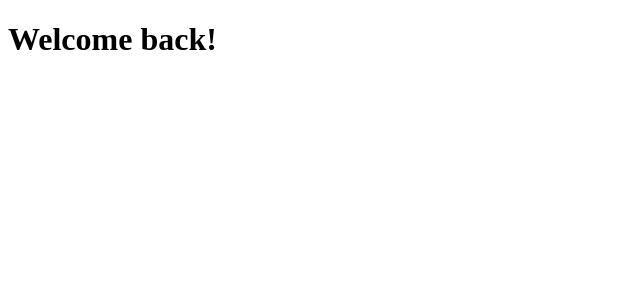
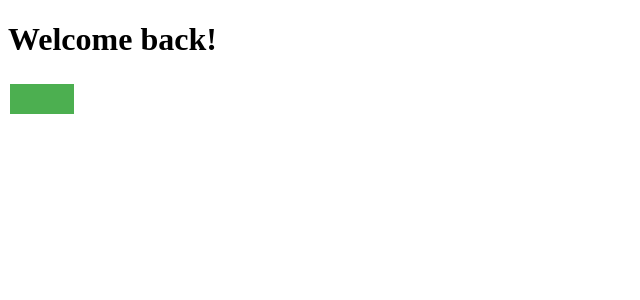
Before and after one commit to redbas3/react-for-beginners, a React (Create React App) app: page / in a window 1280 px wide. Shown: the top 300 px of the page, without its empty margins (0-640 px from the left). Built offline with nearby package versions, Linux system fonts and the light colour scheme.

Commit message:
#5.1 Tour of CRA

```diff
--- a/package.json
+++ b/package.json
@@ -6,6 +6,7 @@
     "@testing-library/jest-dom": "^5.17.0",
     "@testing-library/react": "^13.4.0",
     "@testing-library/user-event": "^13.5.0",
+    "prop-types": "^15.8.1",
     "react": "^18.2.0",
     "react-dom": "^18.2.0",
     "react-scripts": "5.0.1",
--- a/src/App.js
+++ b/src/App.js
@@ -1,6 +1,11 @@
+import Button from "./Button";
+
 function App() {
   return (
-    <h1>Welcome back!</h1>
+    <div>
+      <h1>Welcome back!</h1>
+      <Button />
+    </div>
   );
 }
 
--- /dev/null
+++ b/src/Button.js
@@ -0,0 +1,12 @@
+import PropTypes from 'prop-types';
+import styles from './Button.module.css';
+
+function Button({text}) {
+  return <button className={styles.btn}>{text}</button>
+}
+
+Button.propTypes = {
+  text: PropTypes.string.isRequired
+}
+
+export default Button;
--- /dev/null
+++ b/src/Button.module.css
@@ -0,0 +1,12 @@
+.btn {
+  background-color: #4CAF50;
+  border: none;
+  color: white;
+  padding: 15px 32px;
+  text-align: center;
+  text-decoration: none;
+  display: inline-block;
+  font-size: 16px;
+  margin: 4px 2px;
+  cursor: pointer;
+}
```
Also changed, not shown: 1 other file (tests, documents, lock files or other folders).
